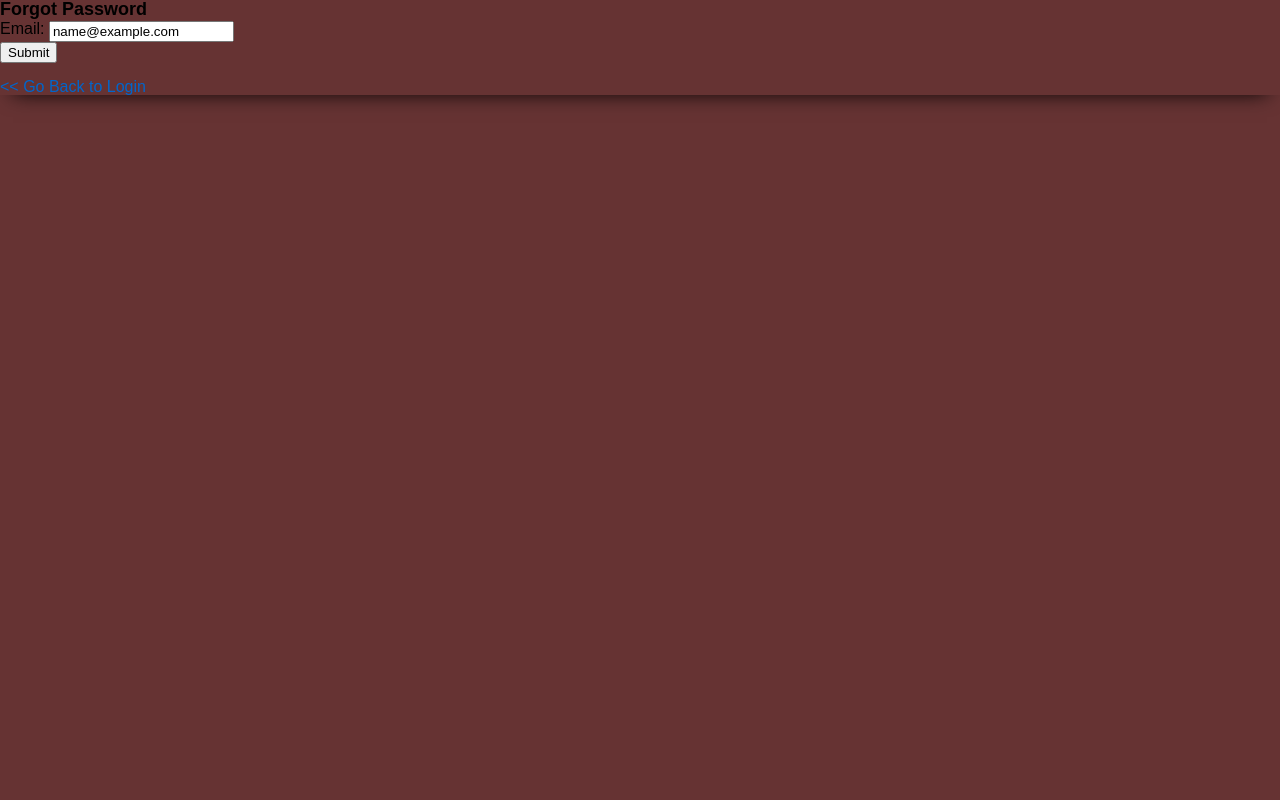
After one commit to Trivon-Paul/Digital-Farmington, a PHP site: page /forgot.php in a window 1280 px wide. The commit adds this page. Run offline with PHP 8.4, Linux system fonts and the light colour scheme; data that the repository does not hold is empty; some libraries are stand-ins or nearby versions.

Commit message:
Add files via upload

```diff
--- /dev/null
+++ b/forgot.php
@@ -0,0 +1,24 @@
+<?php require_once('i/DB/DBConnect.php'); ?>
+<?php require_once('i/DB/session.php'); ?>
+<?php require_once('i/functions/functions.php'); ?>
+<?php require_once('i/functions/queryFunctions.php'); ?>
+<?php require_once('i/functions/utility.php');?>
+<?php require("i/layout/header.php"); ?>
+</head>
+<body>
+    <section id="login" class="dropShadow_deep">
+        <h1>Forgot Password</h1>
+        <form id="loginForm" action="forgotSubmit.php" method="post">
+            <div id="loginMain">
+                <div class="row">
+                    <p class="col">Email:</p>
+                    <input type="email" name="email" value="name@example.com" id="email" class="col"/>
+                </div>
+            </div>
+            <input type="submit" name="submit" value="Submit" id="submit" />
+        </form>
+        <br />
+        <a href="https://digitalfarmingtonmap.org/login.php"><< Go Back to Login</a>
+    </section>
+</body>
+</html>
--- a/login.php
+++ b/login.php
@@ -73,7 +73,6 @@ if (isset($_POST['login'])) {
         $message = "You are now logged out";
     }
 }
-mysqli_stmt_close($stmt);
 /* --------------------End Form Processing-------------------- */
 ?>
 <?php require("i/layout/header.php"); ?>
@@ -96,6 +95,8 @@ mysqli_stmt_close($stmt);
             </div>
             <input type="submit" name="login" value="Login" id="submit" />
         </form>
+        <br />
+        <a href="https://digitalfarmingtonmap.org/forgot.php">Forgot Password</a>
     </section>
 </body>
 </html>
```
